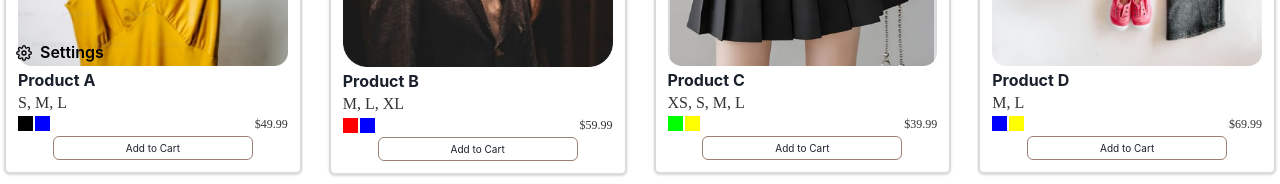
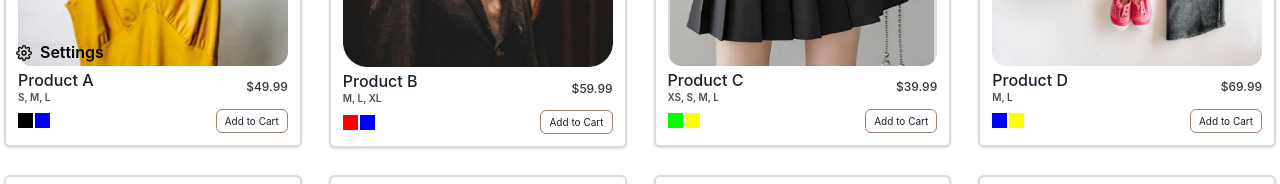
Before and after one commit to stephen-gift/shopping-cart, a Next.js app: page / in a window 1280 px wide. Shown: the part 727-911 px from the top of the page. Built offline with nearby package versions, Linux system fonts and the light colour scheme.

Commit message:
product card

```diff
--- a/src/components/global/Card/index.tsx
+++ b/src/components/global/Card/index.tsx
@@ -41,39 +41,41 @@ const SCProductCard = ({ product }: ProductCardProps) => {
             width={imageWidth}
             height={imageHeight}
           /> */}
+          <Flex justifyContent={"space-between"} alignItems={"center"}>
+            <Box>
               <Heading
-            size={"md"}
+                fontWeight={500}
                 fontSize={{ base: "12px", md: "16px" }} // Adjust font size for different breakpoints
                 lineHeight={{ base: "14px", md: "20px" }} // Adjust line height for different breakpoints
               >
                 {product.name}
               </Heading>
               <Text
-            fontSize={{ base: "10px", md: "16px" }}
-            fontWeight={500}
-            lineHeight={{ base: "12px", md: "18px" }}
-            fontFamily="Archivo"
-            color="#000000CC"
+                fontSize={{ base: "8px", md: "10px" }}
+                fontWeight={600}
+                color="#000000B2"
               >
                 {product.availableSizes.join(", ")}
               </Text>
+            </Box>
+            <Text
+              fontSize={{ base: "10px", md: "12px" }}
+              fontWeight={500}
+              color="#000000CC"
+            >
+              ${product.price.toFixed(2)}
+            </Text>
+          </Flex>
 
+          <Flex justifyContent={'space-between'} alignItems={'center'}>
             <Flex justifyContent={"space-between"} alignItems={"center"}>
               <Flex justifyContent={"center"} alignItems={"center"}>
                 <Square size="15px" bg={product.colors.primary} mr="2px" />
                 <Square size="15px" bg={product.colors.secondary} />
               </Flex>
-            <Text
-              fontSize={{ base: "10px", md: "12px" }}
-              fontWeight={500}
-              lineHeight={{ base: "12px", md: "16px" }}
-              fontFamily="Archivo"
-              color="#000000CC"
-            >
-              ${product.price.toFixed(2)}
-            </Text>
             </Flex>
             <SCAddToCart product={product} />
+          </Flex>
         </Stack>
       </CardBody>
     </Card>
```
Lines whose indentation alone changed are shown as unchanged.
